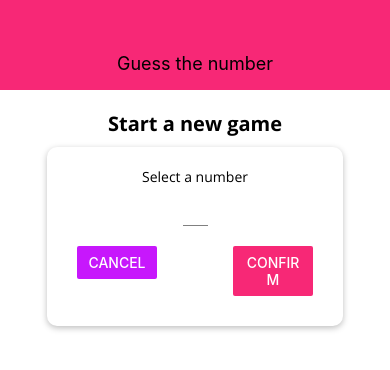
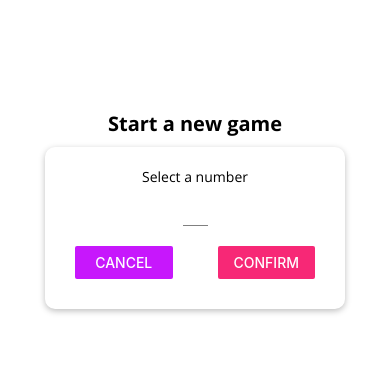
Before and after one commit to GAMHnile/number-guess-rn, a React Native app: screen / in a window 390 px wide. Shown: the top 370 px of the page. Built offline with nearby package versions, Linux system fonts and the light colour scheme.

Commit message:
added optional styles based on platform to mainbutton, header, ete

```diff
--- a/App.js
+++ b/App.js
@@ -1,5 +1,5 @@
 import React, { useState } from 'react';
-import { StyleSheet, View } from 'react-native';
+import { StyleSheet, SafeAreaView } from 'react-native';
 import { AppLoading } from 'expo';
 import * as Font from 'expo-font';
 
@@ -54,10 +54,10 @@ export default function App() {
   }
 
   return (
-    <View style={styles.screen}>
+    <SafeAreaView style={styles.screen}>
       <Header title="Guess the number" />
       {content}
-    </View>
+    </SafeAreaView>
   );
 }
 
--- a/app.json
+++ b/app.json
@@ -3,7 +3,7 @@
     "name": "rn-complete-4",
     "slug": "rn-complete-4",
     "version": "1.0.0",
-    "orientation": "portrait",
+    "orientation": "default",
     "icon": "./assets/icon.png",
     "splash": {
       "image": "./assets/splash.png",
--- a/components/Header.js
+++ b/components/Header.js
@@ -1,27 +1,36 @@
 import React from 'react';
-
-import { View, Text, StyleSheet} from 'react-native';
+import { View, Text, StyleSheet, Platform} from 'react-native';
 
 import colors from '../constants/colors';
 
 const Header = props =>(
-    <View style={styles.header}>
+    <View style={{...styles.headerBase,...Platform.select({
+        ios: styles.headerIos,
+        android: styles.headerAndroid
+        })}}>
         <Text style={styles.title}>{props.title}</Text>
     </View>
 );
 
 const styles = StyleSheet.create({
-    header: {
+    headerBase: {
         width: "100%",
         height: 90,
         paddingTop: 36,
         justifyContent: "center",
         alignItems: "center",
-        backgroundColor: colors.primary
+    },
+    headerIos: {
+        backgroundColor: "white",
+        borderWidth: 1,
+        borderBottomColor: "#ccc"
+    },
+    headerAndroid: {
+        backgroundColor: colors.primary,
     },
     title: {
         fontSize: 18,
-        color: "black"
+        color: Platform.OS === "ios"? colors.primary : "white"
     }
 })
 
--- a/components/MainButton.js
+++ b/components/MainButton.js
@@ -1,20 +1,31 @@
 import React from 'react';
-import { View, Text, StyleSheet, TouchableOpacity } from 'react-native';
+import { View, Text, StyleSheet, TouchableOpacity, TouchableNativeFeedback, Platform } from 'react-native';
 
 import colors from '../constants/colors';
 
 const MainButton = props => {
+    let ButtonContainer = TouchableOpacity;
+    if (Platform.OS === "android" && Platform.Version >= 21) {
+        ButtonContainer = TouchableNativeFeedback;
+    }
+
     return (
-        <TouchableOpacity activeOpacity={0.6} onPress={props.onPress}>
-            <View style={styles.button}>
-                <Text style={styles.text}>{props.children}</Text>
-            </View>
-        </TouchableOpacity>
-        )
+        <View style={styles.buttonWrapper}>
+            <ButtonContainer activeOpacity={0.6} onPress={props.onPress}>
+                <View style={styles.button}>
+                    <Text style={styles.text}>{props.children}</Text>
+                </View>
+            </ButtonContainer>
+        </View>
+    )
 }
 
 const styles = StyleSheet.create({
-    button:{
+    buttonWrapper: {
+        borderRadius: 25,
+        overflow: "hidden"
+    },
+    button: {
         paddingVertical: 12,
         paddingHorizontal: 25,
         backgroundColor: colors.primary,
--- a/screens/GameOverScreen.js
+++ b/screens/GameOverScreen.js
@@ -1,5 +1,5 @@
-import React from 'react';
-import { View, StyleSheet, Button, Image, Text } from 'react-native';
+import React, { useState, useEffect } from 'react';
+import { View, StyleSheet, Button, Image, Text, ScrollView, Dimensions } from 'react-native';
 
 import BodyText from '../components/BodyText';
 import TitleText from '../components/TitleText';
@@ -8,10 +8,28 @@ import MainButton from '../components/MainButton';
 import colors from '../constants/colors';
 
 const GameOver = props => {
+    const [availableWidth, setAvailableWidth] = useState(Dimensions.get("window").width);
+
+    useEffect(() => {
+        const updateLayout = () => {
+            setAvailableWidth(Dimensions.get("window").width)
+        }
+        Dimensions.addEventListener("change", updateLayout)
+        return () => {
+            Dimensions.removeEventListener("change", updateLayout);
+        }
+    })
+
     return (
+        <ScrollView>
             <View style={styles.screen}>
                 <TitleText>The Game is over!</TitleText>
-            <View style={styles.imageContainer}>
+                <View style={{
+                    ...styles.imageContainer,
+                    width: availableWidth>500? availableWidth * 0.5: availableWidth * 0.7,
+                    height: availableWidth>500? availableWidth * 0.5: availableWidth * 0.7,
+                    borderRadius: availableWidth>500? (availableWidth * 0.5) / 2: (availableWidth * 0.7) / 2,
+                }}>
                     <Image style={styles.image} source={require('../assets/success.png')} />
                 </View>
                 <View style={styles.resultContainer}>
@@ -20,6 +38,7 @@ const GameOver = props => {
                 </View>
                 <MainButton onPress={props.onRestart} >Restart Game</MainButton>
             </View>
+        </ScrollView>
     );
 }
 
@@ -27,14 +46,15 @@ const styles = StyleSheet.create({
     screen: {
         flex: 1,
         justifyContent: "center",
-        alignItems: "center"
+        alignItems: "center",
+        paddingVertical: 10
     },
     imageContainer: {
-        width: 300,
-        height: 300,
+        width: Dimensions.get("window").width * 0.7,
+        height: Dimensions.get("window").width * 0.7,
         borderWidth: 2,
         borderColor: "black",
-        borderRadius: 150,
+        borderRadius: (Dimensions.get("window").width * 0.7) / 2,
         overflow: "hidden"
     },
     image: {
@@ -44,13 +64,13 @@ const styles = StyleSheet.create({
     highlight: {
         color: colors.primary
     },
-    resultContainer:{
-        marginVertical: 15,
-        marginHorizontal: 30
+    resultContainer: {
+        marginVertical: Dimensions.get("window").width / 60,
+        marginHorizontal: Dimensions.get("window").width / 30
     },
-    result:{
+    result: {
         textAlign: "center",
-        fontSize: 20
+        fontSize: Dimensions.get("window").height < 600 ? 15 : 20
     }
 })
 
--- a/screens/GameScreen.js
+++ b/screens/GameScreen.js
@@ -1,5 +1,5 @@
 import React, { useState, useEffect, useRef } from "react";
-import { View, Text, StyleSheet, Alert, ScrollView, FlatList } from "react-native";
+import { View, Text, StyleSheet, Alert, ScrollView, FlatList, Dimensions } from "react-native";
 import { Ionicons } from '@expo/vector-icons';
 
 import Card from "../components/Card";
@@ -29,7 +29,20 @@ const GameScreen = (props) => {
   const initialGuess = generateRandomNum(1, 100, props.userChoice);
   const [currentGuess, setCurrentGuess] = useState(initialGuess);
   const [prevGuesses, setPrevGuesses] = useState([initialGuess.toString()]);
+  const [availableDeviceHeight, setAvailableDeviceHeight] = useState(Dimensions.get("window").height);
+
   const { userChoice, onGameEnd } = props;
+
+  useEffect(() => {
+    const updateLayout = () => {
+      setAvailableDeviceHeight(Dimensions.get("window").height)
+    }
+    Dimensions.addEventListener("change", updateLayout);
+    return () => {
+      Dimensions.removeEventListener("change", updateLayout)
+    }
+  })
+
 
   useEffect(() => {
     //check if the game has guessed correctly
@@ -60,6 +73,41 @@ const GameScreen = (props) => {
     setCurrentGuess(nextNumber);
     setPrevGuesses(curPrevGuesses => [nextNumber.toString(), ...curPrevGuesses]);
   };
+
+  if (availableDeviceHeight < 500) {
+    return (
+      <View style={styles.screen}>
+        <Text>Oponents guess:</Text>
+
+        <Card style={styles.buttonContainer}>
+          <View style={styles.landControls}>
+            <MainButton onPress={guessNextNumber.bind(this, "lower")} >
+              <Ionicons name="md-remove" size={18} color="white" />
+            </MainButton>
+            <NumberContainer>{currentGuess}</NumberContainer>
+            <MainButton onPress={guessNextNumber.bind(this, "higher")}>
+              <Ionicons name="md-add" size={18} color="white" />
+            </MainButton>
+          </View>
+        </Card>
+        <View style={styles.listContainer}>
+          {/* <ScrollView contentContainerStyle={styles.list}>
+            {
+              prevGuesses.map((guess, index) => renderListItem(guess, prevGuesses.length - index))
+            }
+          </ScrollView> */}
+          <FlatList keyExtractor={(item) => item}
+            data={prevGuesses}
+            renderItem={renderListItem.bind(this, prevGuesses.length)}
+            contentContainerStyle={styles.list}
+          />
+
+        </View>
+      </View>
+    )
+  }
+
+
   return (
     <View style={styles.screen}>
       <Text>Oponents guess:</Text>
@@ -100,7 +148,7 @@ const styles = StyleSheet.create({
     justifyContent: "space-around",
     width: 400,
     maxWidth: "95%",
-    marginTop: 15,
+    marginTop: Dimensions.get("window").height > 600 ? 20 : 5
   },
   listItem: {
     flexDirection: "row",
@@ -113,13 +161,18 @@ const styles = StyleSheet.create({
     width: "100%"
   },
   listContainer: {
-    width: "60%",
+    width: Dimensions.get("window").width > 350 ? "60%" : "80%",
     flex: 1
   },
   list: {
     //alignItems: "center",
     justifyContent: "flex-end",
     flexGrow: 1
+  },
+  landControls: {
+    flexDirection: "row",
+    width: "80%",
+    justifyContent: "space-around"
   }
 });
 
--- a/screens/StartGameScreen.js
+++ b/screens/StartGameScreen.js
@@ -1,4 +1,4 @@
-import React, { useState } from "react";
+import React, { useState, useEffect } from "react";
 import {
   View,
   Text,
@@ -7,6 +7,9 @@ import {
   TouchableWithoutFeedback,
   Keyboard,
   Alert,
+  Dimensions,
+  ScrollView,
+  KeyboardAvoidingView
 } from "react-native";
 
 import Card from "../components/Card";
@@ -22,6 +25,17 @@ const StartGameScreen = (props) => {
   const [enteredNumber, setEnteredNumber] = useState("");
   const [confirmed, setConfirmed] = useState(false);
   const [selectedNumber, setSelectedNumber] = useState();
+  const [buttonWidth, setButtonWidth] = useState(Dimensions.get("window").width / 4);
+
+
+  useEffect(()=>{
+    const updateWidth = ()=>{
+      setButtonWidth(Dimensions.get("window").width / 4);
+    }
+    Dimensions.addEventListener("change", updateWidth);
+
+    return ()=> Dimensions.removeEventListener("change", updateWidth);
+  })
 
   const numberInputHandler = (text) => {
     setEnteredNumber(text.replace(/[^0-9]/g, ""));
@@ -53,12 +67,14 @@ const StartGameScreen = (props) => {
       <Card style={styles.summaryContainer}>
         <Text>You selected: </Text>
         <NumberContainer>{selectedNumber}</NumberContainer>
-        <MainButton onPress={()=>props.onStartGame(selectedNumber)} >START GAME</MainButton>
+        <MainButton onPress={() => props.onStartGame(selectedNumber)} >START GAME</MainButton>
       </Card>
     );
   }
 
   return (
+    <ScrollView>
+      <KeyboardAvoidingView behavior="position" keyboardVerticalOffset={30} >
         <TouchableWithoutFeedback
           onPress={() => {
             Keyboard.dismiss();
@@ -77,14 +93,14 @@ const StartGameScreen = (props) => {
                 value={enteredNumber}
               />
               <View style={styles.ButtonContainer}>
-            <View style={styles.button}>
+                <View style={{width: buttonWidth}}>
                   <Button
                     title="Cancel"
                     onPress={cancelInputHandler}
                     color={colors.secondary}
                   />
                 </View>
-            <View style={styles.button}>
+                <View style={{width: buttonWidth}}>
                   <Button
                     title="Confirm"
                     onPress={confirmInputHandler}
@@ -96,6 +112,8 @@ const StartGameScreen = (props) => {
             {confirmedOutput}
           </View>
         </TouchableWithoutFeedback>
+      </KeyboardAvoidingView>
+    </ScrollView>
   );
 };
 
@@ -111,8 +129,9 @@ const styles = StyleSheet.create({
   },
   inputContainer: {
     alignItems: "center",
-    width: 300,
-    maxWidth: "80%",
+    width: "80%",
+    minWidth: 300,
+    maxWidth: "95%",
   },
   ButtonContainer: {
     flexDirection: "row",
@@ -120,7 +139,7 @@ const styles = StyleSheet.create({
     width: "100%",
     padding: 10,
   },
-  button: { width: 80 },
+  //button: { width: Dimensions.get("window").width / 4 },
   input: { width: 25 },
   summaryContainer: {
     marginTop: 20,
```
Also changed, not shown: 1 other file (tests, documents, lock files or other folders). Lines whose indentation alone changed are shown as unchanged.
